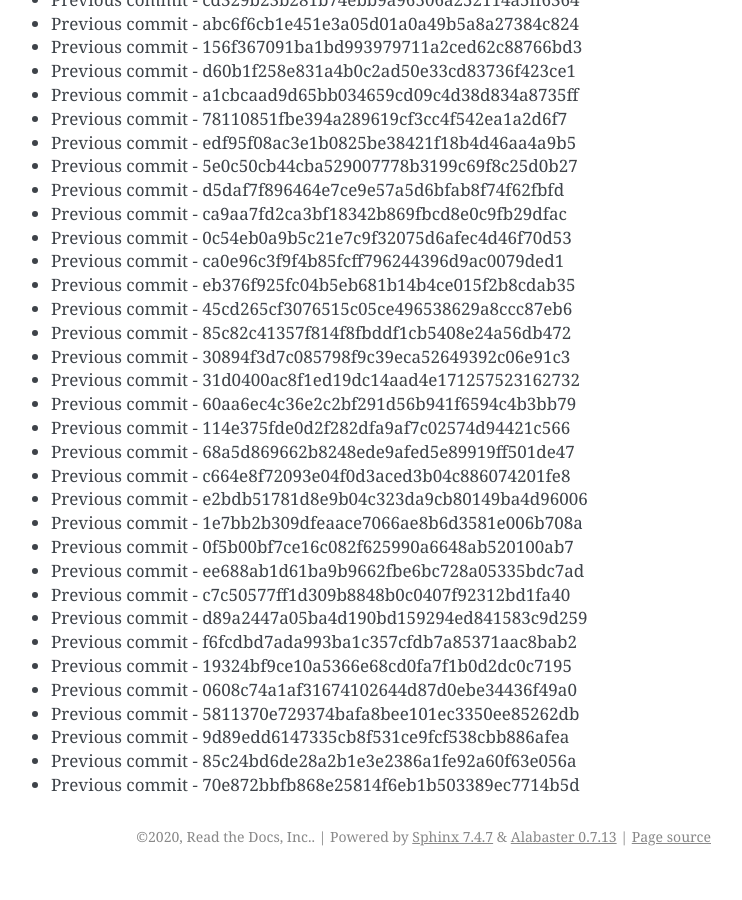
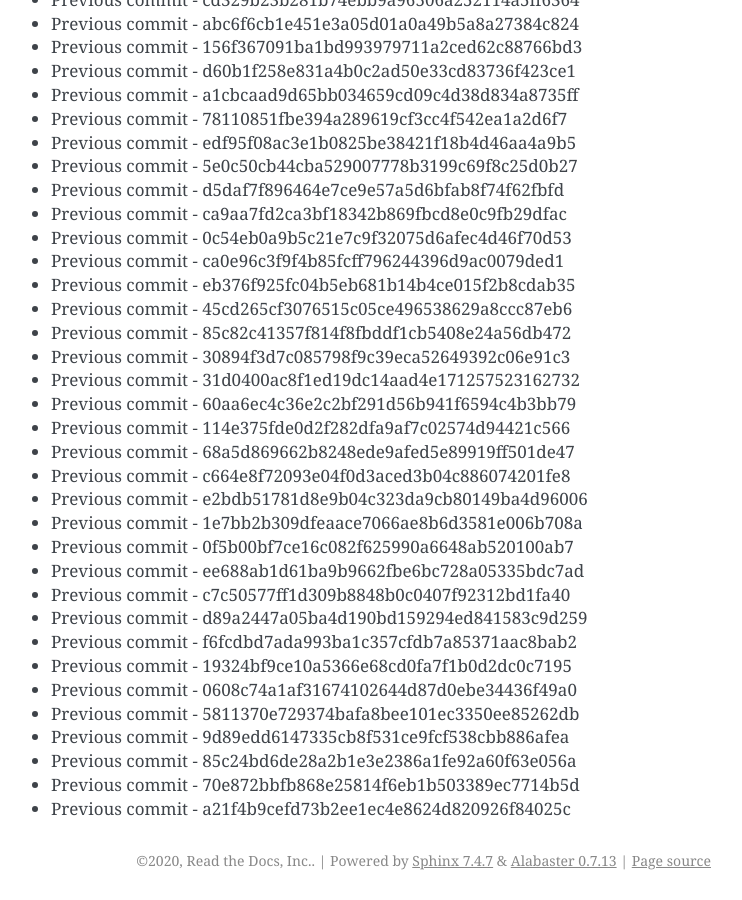
Before and after one commit to readthedocs/rtd-git-stresstest, a Sphinx documentation site: the page built from docs/updates.rst, in a window 1280 px wide and 900 px high, scrolled down 82993 px. Shown: the whole window, without its empty margins (399-1141 px from the left). Built offline with Sphinx 7.4.7, drawn with Linux system fonts in a browser that asks for light colours; before the commit the page ends 83869 px from its top, so only the background shows below that.

Commit message:
Generating commit from previous: a21f4b9cefd73b2ee1ec4e8624d820926f84025c

```diff
--- a/docs/updates.rst
+++ b/docs/updates.rst
@@ -3519,3 +3519,4 @@ It can be tested for any performance characteristics.
 * Previous commit - 9d89edd6147335cb8f531ce9fcf538cbb886afea
 * Previous commit - 85c24bd6de28a2b1e3e2386a1fe92a60f63e056a
 * Previous commit - 70e872bbfb868e25814f6eb1b503389ec7714b5d
+* Previous commit - a21f4b9cefd73b2ee1ec4e8624d820926f84025c
```
